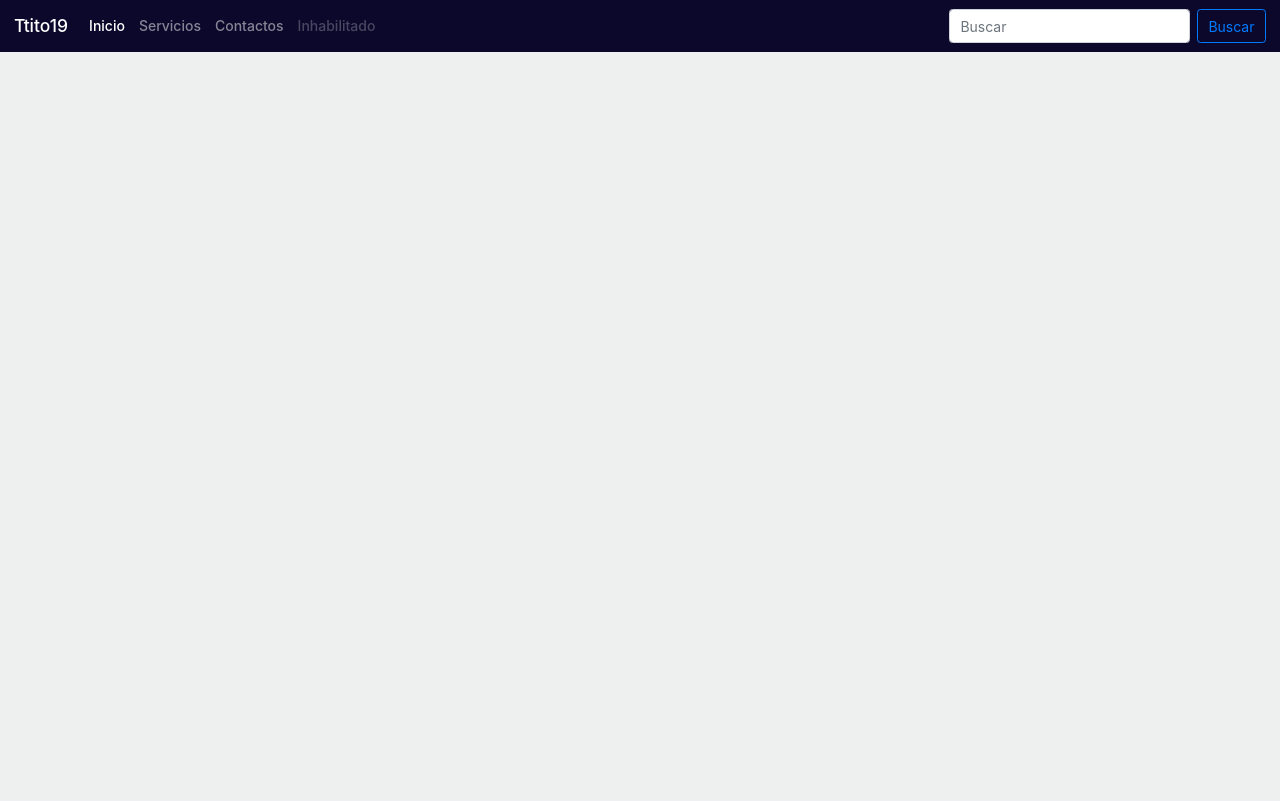
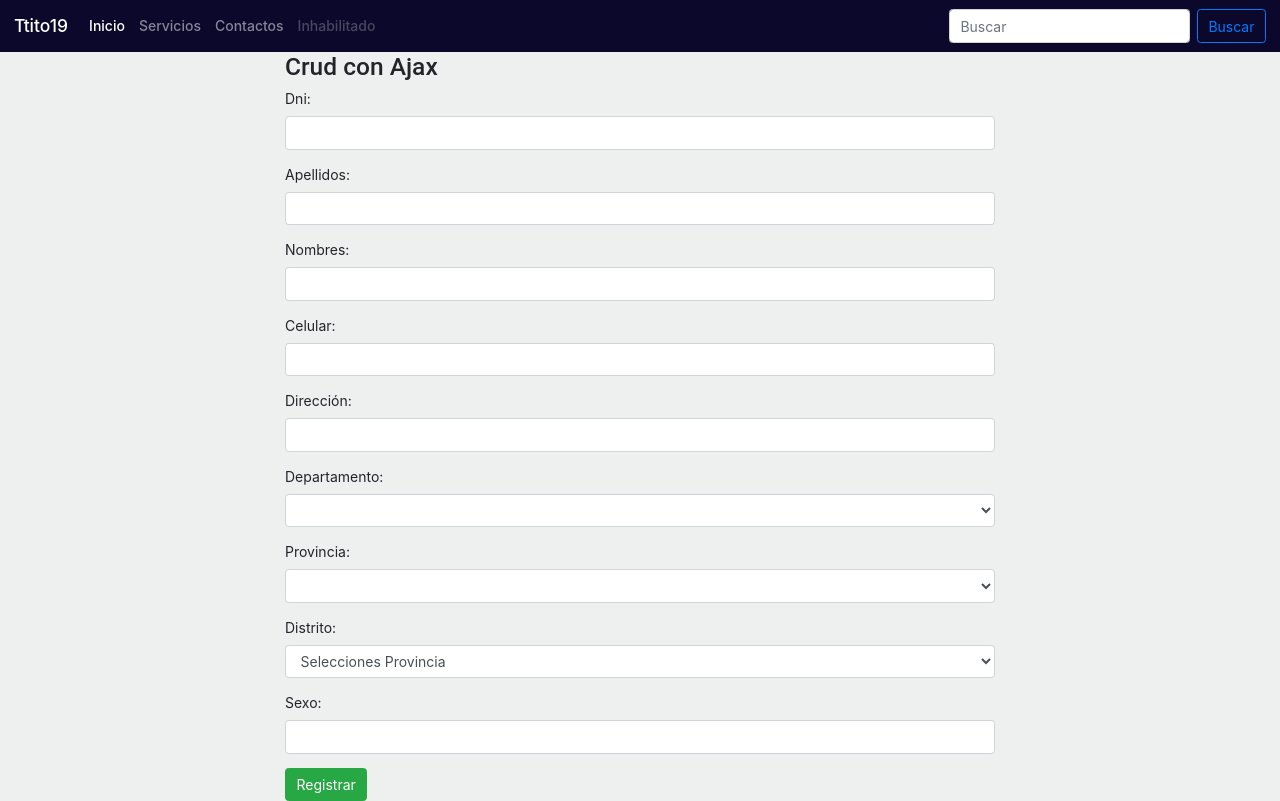
Before and after one commit to Ttito19/crud-api-mpdf-ajax, a PHP site: page /app/views/form-crud.php in a window 1280 px wide. Before the commit the page ends 52 px from the top, so only its background shows below. Run offline with PHP 8.4, Linux system fonts and the light colour scheme; lists and menus that the app fills with data are empty.

Commit message:
commit 19

```diff
--- a/ajax/confirm.php
+++ b/ajax/confirm.php
@@ -8,8 +8,8 @@ $nom=$_POST['txtnom'];
 $cel=$_POST['txtcel'];
 $dir=$_POST['txtdir'];
 $depar=$_POST['cboregion'];
-$prov=$_POST['txtprov'];
-$dis=$_POST['txtdis'];
+$prov=$_POST['cboprovincia'];
+$dis=$_POST['cbodistrito'];
 $sex=$_POST['txtsex'];
 
 $id=(isset($_POST['id']))?$_POST['id']:"";
--- a/ajax/listarProvincia.php
+++ b/ajax/listarProvincia.php
@@ -3,10 +3,10 @@
 require  '../app/models/cn.php'; // <--Nota
 require  '../app/models/crud.php';
 
-
+ //print_r($_POST);
  $crud=new crud();
- $_POST=[''];
- $listRegion=$crud->provincia();
+$cboProv=$_POST['cboprovincia'];
+ $listRegion=$crud->provincia($cboProv);
 echo $listRegion;
 //print_r($listRegion);
 
--- a/app/models/crud.php
+++ b/app/models/crud.php
@@ -52,15 +52,23 @@ public function Insertar($dni,$apellido,$nombre,$telefono,$direccion,$departamen
     $departamento,$provincia,$distrito,$sexo);
     $sql->execute();
     if($sql->{'error'}==""){
-        $res=$sql->get_result();
-        $result=$res->fetch_assoc();
+        // print_r($sql);
+        // exit();
+        if($sql->affected_rows>0){
+            $result=true;
+        }else{
+            $result=false;
+
+        }
+      //  $result=$res->fetch_assoc();
         // exit;
         //  return $res;
     }else{
         $result=$sql->{'error'};
     }
-    $json = json_encode($result);
-    return $json;
+   /* $json = json_encode($result);
+    return $json;*/
+    return $result;
 }
 
 
@@ -198,16 +206,16 @@ $cn= new ClassConexion();
 
 }
 
-public function  provincia($iddepa){
+public function provincia($iddepa){
     $cn=new ClassConexion();
     $mysqli=$cn->Conectar();
     $sql=$mysqli->prepare("call sp_select_provincia(?)");
-    $sql->bind_param('i',$iddepa);
+   $sql->bind_param('i',$iddepa);
     $sql->execute();
     $array=[];
     if($sql->{'error'}==''){
         $result=$sql->get_result();
-
+     //   print_r($result);
         if ($result->num_rows>0) {
 
             while($myrow=$result->fetch_assoc()){
--- a/app/views/form-crud.php
+++ b/app/views/form-crud.php
@@ -4,7 +4,7 @@
         <?php include 'menu/cabecera-login.php'  ?>
 
             <!-- Modal -->
-            <div class="modal fade" id="modal-registrar" tabindex="-1" role="dialog" aria-labelledby="exampleModalLongTitle" aria-hidden="true">
+    <!--        <div class="modal fade" id="modal-registrar" tabindex="-1" role="dialog" aria-labelledby="exampleModalLongTitle" aria-hidden="true">
                 <div class="modal-dialog" role="document">
                     <div class="modal-content">
                         <div class="modal-header">
@@ -13,12 +13,12 @@
                                 <span aria-hidden="true">&times;</span>
                             </button>
                         </div>
-                        <div class="modal-body">
+                        <div class="modal-body">-->
                             <div class="container">
                                 <div class="content-justify-center">
                                     <div class="col-sm-8 offset-sm-2">
 
-                                        <form method="post" autocomplete="off" class="form-group" id="form" onsubmit="return alert();">
+                                        <form method="post" autocomplete="off" class="form-group" id="form" ">
                                             <h3>Crud con Ajax</h3>
                                             <div class="form-group">
                                                 <label>Dni:</label>
@@ -56,8 +56,8 @@
                                                 <select name='cboregion' id="region" class="form-control"></select>
                                             </div>
                                             <div class="form-group">
-                                                <label>Departamento:</label>
-                                                <select name='cborprovincia' id="provincia" class="form-control"></select>
+                                                <label>Provincia:</label>
+                                                <select name='cboprovincia' id="provincia" class="form-control"></select>
                                             </div>
 
                                       <!--      <div class="form-group">
@@ -73,27 +73,28 @@
                                             <div class="form-group">
                                                 <label>Distrito:</label>
                                                 <select name='cbodistrito' id="distrito" class="form-control">
-                                                    <option>Seleccione Distrito</option>
-                                                    <option value="1">S.J.L</option>
-                                                    <option value="2">La Molina</option>
-                                                    <option value="3">Miraflores</option>
-                                                    <option value="4">Surco</option>
+                                                <option>Selecciones Provincia</option>
+                                                    <option value="1">Lima</option>
+                                                    <option value="2">Urubamba</option>
+                                                    <option value="3">Huancané</option>
+                                                    <option value="4">Islay</option>
                                                 </select>
                                             </div>
                                             <div class="form-group">
                                                 <label>Sexo:</label>
                                                 <input type="text" name="txtsex" id="sexo" class="form-control" />
                                             </div>
+                                            <input type="submit" id="btn-enviar" class="btn btn-success" value="Registrar" />
 
                                         </form>
                                     </div>
                                 </div>
                                 <div>
                                 </div>
-                                <div class="modal-footer">
+                       <!--         <div class="modal-footer">
                                     <button type="button" class="btn btn-secondary" data-dismiss="modal">Close</button>
                                     <input type="submit" id="btn-enviar" class="btn btn-success" value="Registrar" />
-                                </div>
+                                </div>-->
                             </div>
                         </div>
                     </div>
--- a/public/style/javascript/app.js
+++ b/public/style/javascript/app.js
@@ -1,8 +1,13 @@
+//REGISTRAR
+//function registrar() {
 
-//REGISTRAR
-
-function registrar(){
-        var enviar=$("#form").serialize();
+//$(document).on("submit","#form",function(e){})
+    $("#btn-enviar").click(function(e){
+      //  console.log("sasds")
+        e.preventDefault(); // no es obligatorio ya que no hay una accion que te va a redirigir, pero su funcion es cancelar la redireccion de la pagina
+        //funciona cuando esta dentro de un formulario
+        //evita la redireccion del elemento
+    var enviar = $("#form").serialize();
     // console.log(enviar);
 
     // var dni = $("#modal-registrar #dni").val();
@@ -16,18 +21,19 @@ function registrar(){
     // var sexo = $("#modal-registrar #sexo").val();
 
     $.ajax({
-        url:'../../ajax/confirm.php',
-        method:'POST',
-        data:enviar,
-        dataType: 'json'
-    }).done((res)=>{
-        var res2=res;
+        url: '../../ajax/confirm.php',
+        method: 'POST',
+        data: enviar,
+     //   dataType: 'json'
+    }).done((res) => {
+        var res2 = res;
         console.log(res2);
-        if(res2.id>0){
+        //if (res2.id > 0) {
+            if(res2==true){
             // console.log("bueno");
             alertify.success('Registrado Correctamente');
-
-    $("#list").append(`
+            window.location.replace('../../app/views/table-search.php');
+      /*      $("#list").append(`
    <td width="10">${res2.id}</td>
    <td width="10">${res2.dni}</td>
    <td width="10">${res2.apellido}</td>
@@ -41,9 +47,9 @@ function registrar(){
 
    <td width="10"><a  class="btn btn-success" id="btn-editar" data-toggle="modal" data-target="#form-editar"  data-editar=${res2.id}>Editar</a></td>
    <td width="10"><button  class="btn btn-danger"  id="btn-eliminar"  data-eliminar="${res2.id}">Eliminar</button></td>`);
-    // setTimeout(regis,2500)
+            // setTimeout(regis,2500)*/
 
-        }else{
+        } else {
 
             alertify.error('Error al registrar');
 
@@ -51,35 +57,31 @@ function registrar(){
 
 
     })
-}
-
-$(document).on("click","btn-enviar",function(e){
-    e.preventDefault();// no es obligatorio ya que no hay una accion que te va a redirigir, pero su funcion es cancelar la redireccion de la pagina
+})
+/*
+$(document).on("click", "btn-enviar", function(e) {
+    e.preventDefault(); // no es obligatorio ya que no hay una accion que te va a redirigir, pero su funcion es cancelar la redireccion de la pagina
     //funciona cuando esta dentro de un formulario
     registrar();
 
 });
 
-
-
-
-
-
-
-
+*/
 
 
 //LLAMAS POR EL ID TODO LOS CAMPOS PARA PODER EDITAR
-$(document).on("click","#btn-editar",function(){
+$(document).on("click", "#btn-editar", function() {
     $('#btn-actualizar').removeData();
-    var editar=$(this).data("editar");
+    var editar = $(this).data("editar");
     // console.log(editar);
     $.ajax({
-        url:'../../ajax/call-id.php',
-        method:'POST',
-        data:{"id":  editar},
-        dataType:"JSON"
-    }).done(function(res){
+        url: '../../ajax/call-id.php',
+        method: 'POST',
+        data: {
+            "id": editar
+        },
+        dataType: "JSON"
+    }).done(function(res) {
         console.log(res);
         $("#dni").val(res.dni)
         $("#apellido").val(res.apellido)
@@ -102,8 +104,8 @@ $(document).on("click","#btn-editar",function(){
         $("#provincia").val(res.idProv)
         $("#distrito").val(res.idDist)
         $("#sexo").val(res.Sexo)
-        $("#btn-actualizar").attr("data-id",res.id)
-        $("#nom").html("Editar a "+res.nombre)
+        $("#btn-actualizar").attr("data-id", res.id)
+        $("#nom").html("Editar a " + res.nombre)
 
 
         //     if(res==true){
@@ -119,7 +121,7 @@ $(document).on("click","#btn-editar",function(){
 })
 
 //ACTAULIZAR LOS DATOS
-$(document).on("click","#btn-actualizar",function(){
+$(document).on("click", "#btn-actualizar", function() {
     // console.log($(this).data("id"));
     var id = $(this).data("id");
     var dni = $("#dni").val();
@@ -127,20 +129,31 @@ $(document).on("click","#btn-actualizar",function(){
     var nombre = $("#nombre").val();
     var celular = $("#celular").val();
     var direccion = $("#direccion").val();
-    var departamento = $("#departamento").val();
+    var departamento = $("#region").val();
     var provincia = $("#provincia").val();
     var distrito = $("#distrito").val();
     var sexo = $("#sexo").val();
     // va
     //  console.log(id);
-    var enviar = {id:id, txtdni:dni,txtape:apellido,txtnom:nombre,txtcel:celular,txtdir:direccion,txtdepar:departamento,txtprov:provincia,txtdis:distrito,txtsex:sexo}
+    var enviar = {
+        id: id,
+        txtdni: dni,
+        txtape: apellido,
+        txtnom: nombre,
+        txtcel: celular,
+        txtdir: direccion,
+        cboregion: departamento,
+        cboprovincia: provincia,
+        cbodistrito: distrito,
+        txtsex: sexo
+    }
     $.ajax({
-        url:'../../ajax/confirm.php',
-     method:'POST',
-     data:enviar
-    }).done(function(res){
-        alertify.success('Actualizado Correctamente '+ `${id}`);
-        $("#tr-"+id).html(`
+        url: '../../ajax/confirm.php',
+        method: 'POST',
+        data: enviar
+    }).done(function(res) {
+        alertify.success('Actualizado Correctamente ' + `${id}`);
+        $("#tr-" + id).html(`
 		<td width="10">${id}</td>
 		<td width="10">${dni}</td>
 		<td width="10">${apellido}</td>
@@ -161,13 +174,13 @@ $(document).on("click","#btn-actualizar",function(){
 
 })
 //CREAR UN FUNCION LISTAR PARA PODER INVOCARLO
-function listar(){
+function listar() {
     $.ajax({
         url: '../../ajax/listar.php',
-        dataType:'json'
-       }).done(function(res){
+        dataType: 'json'
+    }).done(function(res) {
         $('#list').html("");
-           $.each(res, function(index, val){
+        $.each(res, function(index, val) {
             $('#list').append(`
                        <tr id="tr-${val.id}">
                            <td width="10">${val.id}</td>
@@ -190,29 +203,31 @@ function listar(){
     })
 }
 //LLAMAS A LA FUNCION LISTAR
-  $(document).ready(function(){
+$(document).ready(function() {
     // console.log("asdfasd")
     listar();
 
 })
 
 //CREAR UN FUNCION BUSCAR PARA PODER INVOCARLO
-  function buscarr(buscar1){
+function buscarr(buscar1) {
 
     $.ajax({
-        url:'../../ajax/buscar.php',
-        method:'POST',
-        data:{txtnom: buscar1},
-        dataType:'json'
+        url: '../../ajax/buscar.php',
+        method: 'POST',
+        data: {
+            txtnom: buscar1
+        },
+        dataType: 'json'
 
-      }).done(function(res){
+    }).done(function(res) {
         console.log(res)
         $("#list").html("")
 
-          if(res[0]=="vacio"){
+        if (res[0] == "vacio") {
             $('#list').append('<tr><td align="center"  colspan="100%">Sin Resultados</td></tr>')
-          }else{
-            $.each(res, function(index, val){
+        } else {
+            $.each(res, function(index, val) {
                 $('#list').append(`
                         <tr id="tr-${val.id}">
                             <td width="10">${val.id}</td>
@@ -252,26 +267,28 @@ function listar(){
 //   })
 
 
-$(document).ready(function(){
-$("#nom").keydown(function(){
-    var buscar1=$("#nom").val();
+$(document).ready(function() {
+    $("#nom").keydown(function() {
+        var buscar1 = $("#nom").val();
         //  if(buscar1.length<3){
 
 
         $.ajax({
-            url:'../../ajax/buscar.php',
-            method:'POST',
-            data:{txtnom: buscar1},
-            dataType:'json'
+            url: '../../ajax/buscar.php',
+            method: 'POST',
+            data: {
+                txtnom: buscar1
+            },
+            dataType: 'json'
 
-          }).done(function(res){
+        }).done(function(res) {
             //   console.log(res)
             $("#list").html("")
 
-              if(res[0]=="vacio"){
+            if (res[0] == "vacio") {
                 $('#list').append('<tr><td align="center"  colspan="100%">Sin Resultados</td></tr>')
-              }else{
-                $.each(res, function(index, val){
+            } else {
+                $.each(res, function(index, val) {
                     $('#list').append(`
                             <tr id="tr-${val.id}">
                                 <td width="10">${val.id}</td>
@@ -308,69 +325,95 @@ $("#nom").keydown(function(){
 
 
 
+$(document).ready(function() {
+  /*  $("#btn-registrar").click(function() {
+        var ruta = $(this).attr("href");
 
-
-//LLAMAR AL REGISTRAR
-
-$(document).ready(function(){
-    $("#btn-registrar").click(function(){
-        var ruta=$(this).attr("href");
-
-        $("#mostrar").load(ruta + " #modal-registrar", function(){
+        $("#mostrar").load(ruta + " #modal-registrar", function() {
             // $("#mostrar").load(ruta + " ")
             $("#modal-registrar").modal("show");
 
-            $("#btn-enviar").click(function(e){
+            $("#btn-enviar").click(function(e) {
                 e.preventDefault();
                 registrar()
                 $("#modal-registrar").modal("hide");
-            })
+            })*/
 
             //seleccionar combo region
             $.ajax({
-                url:'../../ajax/listarRegion.php',
-                method:'post',
-                dataType:"Json"
-            }).done(function(combo){
+                url: '../../ajax/listarRegion.php',
+                method: 'POST',
+                dataType: "Json"
+            }).done(function(comboDepar) {
                 // console.log($('#nom'));
                 $('#region').append('<option>Seleccionar Región</option>')
-           $.each(combo, function(index,valor){
+                $.each(comboDepar, function(index, valor) {
+
                     $('#region').append(`<option value="${valor.idDepa}">${valor.departamento}</option>`);
+
                 })
 
-            }).fail(function(){
+            }).fail(function() {
                 alert('Hubo un error al cargar la región')
             })
+
+
             //seleccionar combo provincia
-           $('#region').change(function(){
+            $('#region').change(function() {
 
-            $('#distrito').append(`<option value="${valor.idDepa}">${valor.departamento}</option>`);
+
+                var cboprov = $(this).val();
+
+
+             //   console.log(cboprov)
+                $.ajax({
+                    url: '../../ajax/listarProvincia.php',
+                    method: 'POST',
+                    dataType: 'Json',
+                    data: {cboprovincia: cboprov},
+                }).done(function(comboProv) {
+                   console.log(comboProv)
+                   $('#provincia').html("");
+                    $('#provincia').append('<option>Seleccionar Provincia</option>');
+                    $.each(comboProv, function(index, valor) {
+                         //console.log(valor)
+                        $('#provincia').append(`<option value="${valor.idProv}">${valor.provincia}</option>`);
                     })
 
+                }).fail(function() {
+                    console.log("error");
+                })
+
+            })
+
+
         });
-        return false;
+   /*     return false;
     });
-});
+});*/
 
 
 //login
 
-$(document).on("click","#btn-sesión",function(e){
+$(document).on("click", "#btn-sesión", function(e) {
     e.preventDefault();
-    var correo=$("#correoLogin").val();
-    var clave=$("#passwordLogin").val();
-  var  enviar ={txtcorreo:correo,txtclave:clave}
+    var correo = $("#correoLogin").val();
+    var clave = $("#passwordLogin").val();
+    var enviar = {
+        txtcorreo: correo,
+        txtclave: clave
+    }
     $.ajax({
-       url:'../../ajax/login.php',
-       method:'POST',
-       data:enviar
-     }).done(function(res){
+        url: '../../ajax/login.php',
+        method: 'POST',
+        data: enviar
+    }).done(function(res) {
 
-     var result = res ;
+        var result = res;
         //   console.log(result)
-        if(result=="bien"){
+        if (result == "bien") {
             document.location.replace('../../app/views/table-search.php');
-        }else{
+        } else {
             alertify.error('Correo o Clave incorrecta');
         }
 
```
Also changed, not shown: app/views/table-search.php (+33 -57 lines). Lines whose indentation alone changed are shown as unchanged.
